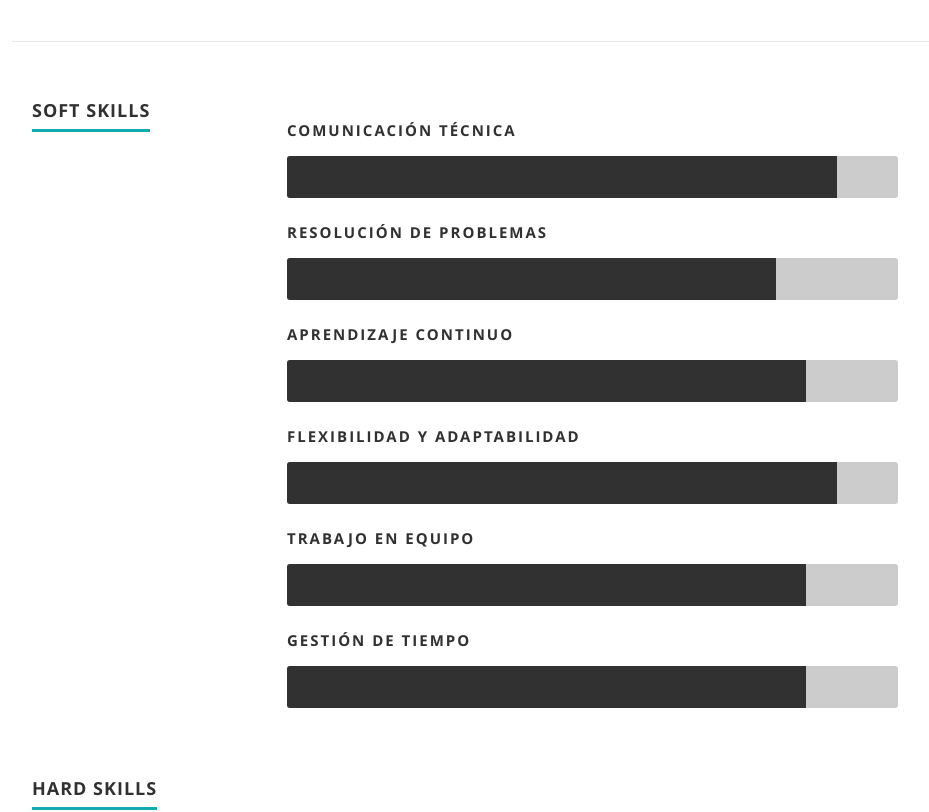
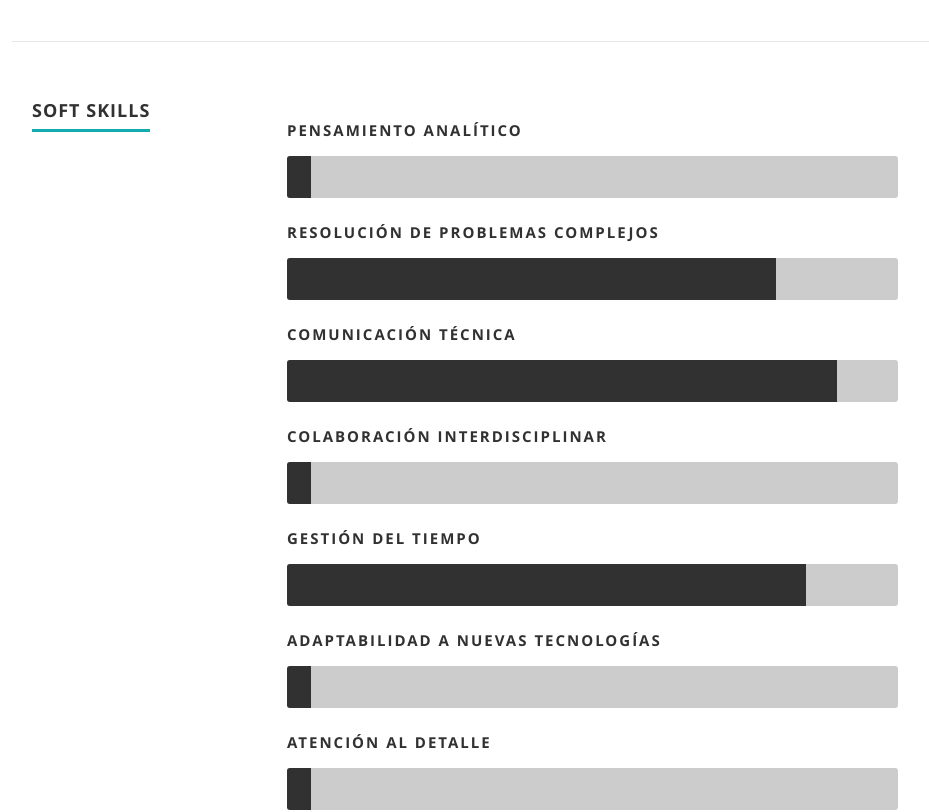
Before and after one commit to DevInigo/inigoporfolio, a React (Create React App) app: page / in a window 1280 px wide. Shown: the part 3040-3852 px from the top of the page, without its empty margins (118-1047 px from the left). Built offline with nearby package versions, Linux system fonts and the light colour scheme.

Commit message:
update skills

```diff
--- a/src/resumeData.js
+++ b/src/resumeData.js
@@ -82,24 +82,14 @@ let resumeData = {
     ],
     "skillsDescription":"",
     "skills":[
-      {
-        "skillname":"Comunicación técnica"
-      },
-      {
-        "skillname":"Resolución de problemas"
-      },
-      {
-        "skillname":"Aprendizaje continuo"
-      },
-      {
-        "skillname":"Flexibilidad y adaptabilidad"
-      },
-      {
-        "skillname":"Trabajo en Equipo"
-      },
-      {
-        "skillname":"Gestión de tiempo"
-      },
+      { "skillname": "Pensamiento analítico" },
+      { "skillname": "Resolución de problemas complejos" },
+      { "skillname": "Comunicación técnica" },
+      { "skillname": "Colaboración interdisciplinar" },
+      { "skillname": "Gestión del tiempo" },
+      { "skillname": "Adaptabilidad a nuevas tecnologías" },
+      { "skillname": "Atención al detalle" },
+      { "skillname": "Documentación de APIs" }
 
     ],
     "portfolio":[
```
